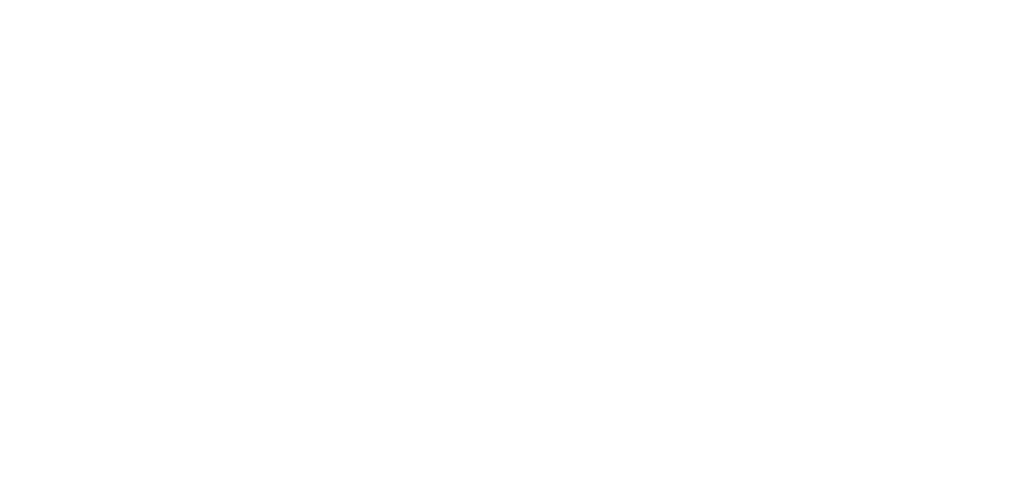
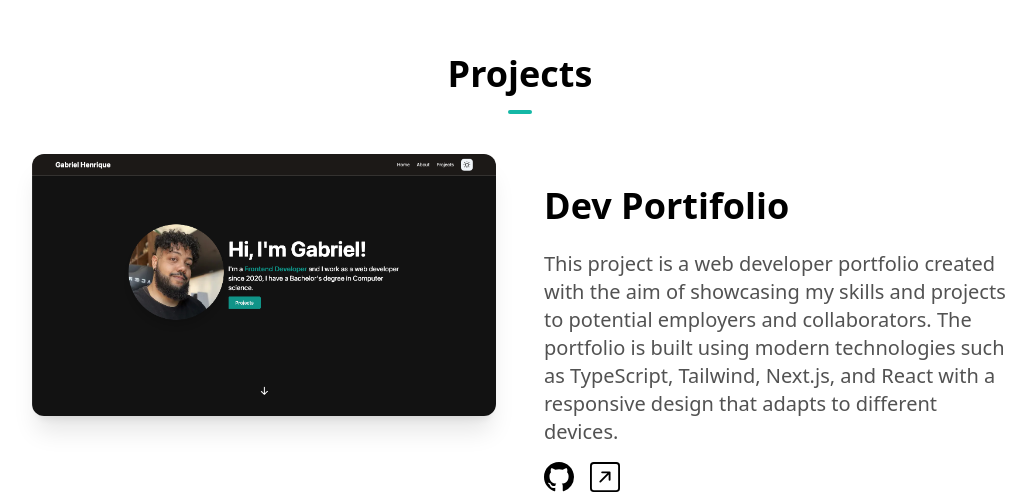
Before and after one commit to Gabrielhsb/portfolio-dev, a Next.js app: page / in a window 1280 px wide. Shown: the part 1859-2351 px from the top of the page, without its empty margins (120-1156 px from the left). Before the commit the page ends 1913 px from the top, so only its background shows below. Built offline with nearby package versions, Linux system fonts and the light colour scheme.

Commit message:
Sessao de Projetos criada

```diff
--- /dev/null
+++ b/components/SectionProjects.tsx
@@ -0,0 +1,72 @@
+import React from "react";
+import Image from "next/image";
+import Link from "next/link";
+import SlideUp from "./SlideUp";
+import { BsGithub, BsArrowUpRightSquare } from "react-icons/bs";
+
+const projects = [
+  {
+    name: "Dev Portifolio",
+    description:
+      "This project is a web developer portfolio created with the aim of showcasing my skills and projects to potential employers and collaborators. The portfolio is built using modern technologies such as TypeScript, Tailwind, Next.js, and React with a responsive design that adapts to different devices.",
+    image: "/dev-portifolio.png",
+    github:
+      "https://github.com/Gabrielhsb/portfolio-dev/tree/develop/components",
+    link: "coming soon",
+  },
+];
+
+export default function SectionProjects() {
+  return (
+    <section id="projects">
+      <h1 className="my-10 text-center font-bold text-4xl">
+        Projects
+        <hr className="w-6 h-1 mx-auto my-4 bg-teal-500 border-0 rounded" />
+      </h1>
+
+      <div className="flex flex-col space-y-28">
+        {projects.map((project, id) => {
+          return (
+            <div key={id}>
+              <SlideUp offset="-300px 0px -300px 0px">
+                <div className="flex flex-col  animate-slideUpCubiBezier animation-delay-2 md:flex-row md:space-x-12">
+                  <div className=" md:w-1/2">
+                    <Link href={project.link}>
+                      <Image
+                        src={project.image}
+                        alt=""
+                        width={1000}
+                        height={1000}
+                        className="rounded-xl shadow-xl hover:opacity-70"
+                      />
+                    </Link>
+                  </div>
+                  <div className="mt-8 md:w-1/2">
+                    <h1 className="text-4xl font-bold mb-6">{project.name}</h1>
+                    <p className="text-xl leading-7 mb-4 text-neutral-600 dark:text-neutral-400">
+                      {project.description}
+                    </p>
+                    <div className="flex flex-row align-bottom space-x-4">
+                      <Link href={project.github} target="_blank">
+                        <BsGithub
+                          size={30}
+                          className="hover:-translate-y-1 transition-transform cursor-pointer"
+                        />
+                      </Link>
+                      <Link href={project.link} target="_blank">
+                        <BsArrowUpRightSquare
+                          size={30}
+                          className="hover:-translate-y-1 transition-transform cursor-pointer"
+                        />
+                      </Link>
+                    </div>
+                  </div>
+                </div>
+              </SlideUp>
+            </div>
+          );
+        })}
+      </div>
+    </section>
+  );
+}
--- /dev/null
+++ b/components/SlideUp.tsx
@@ -0,0 +1,32 @@
+import React, { useEffect, useRef, ReactNode } from "react";
+interface Props {
+  offset?: string;
+  children?: ReactNode;
+}
+
+export default function SlideUp({ children, offset = "0px" }: Props) {
+  const ref = useRef(null);
+
+  useEffect(() => {
+    const observer = new IntersectionObserver(
+      (entries) => {
+        entries.forEach((entry) => {
+          if (entry.isIntersecting) {
+            entry.target.classList.remove("opacity-0");
+            entry.target.classList.add("animate-slideUpCubiBezier");
+          }
+        });
+      },
+      { rootMargin: offset }
+    );
+    if (ref.current) {
+      observer.observe(ref.current);
+    }
+  }, [offset, ref]);
+
+  return (
+    <div ref={ref} className="relative opacity-0">
+      {children}
+    </div>
+  );
+}
--- a/pages/index.tsx
+++ b/pages/index.tsx
@@ -2,6 +2,7 @@
 import { ThemeProvider } from "next-themes";
 import SectionHero from "@/components/SectionHero";
 import SectionAbout from "@/components/SectionAbout";
+import SectionProjects from "@/components/SectionProjects";
 export default function Home() {
   return (
     <>
@@ -10,6 +11,7 @@
         <main className="mx-auto max-w-3xl px-4 sm:px-6 md:max-w-5xl ">
           <SectionHero />
           <SectionAbout />
+          <SectionProjects />
         </main>
       </ThemeProvider>
     </>
```
Also changed, not shown: public/dev-portifolio.png (added).
